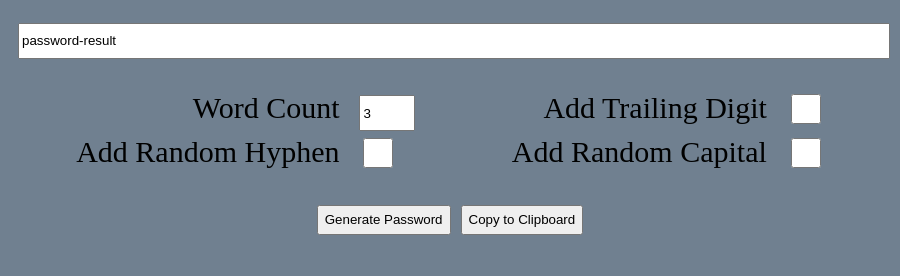
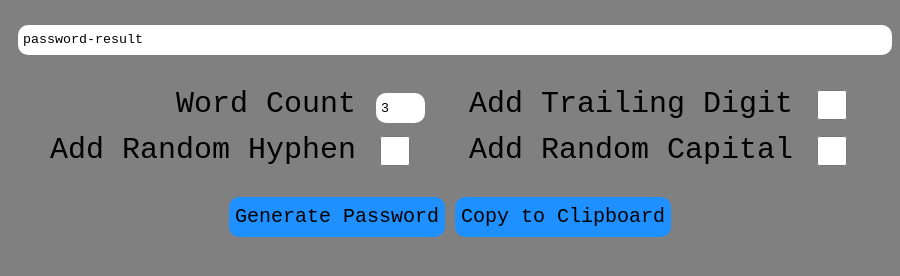
Before and after one commit to BuschEric97/password-generator_electron, an Electron app: page index.html in a window 900 px wide. Drawn offline with Linux system fonts and the light colour scheme.

Commit message:
Rounded some corners and changed colors

```diff
--- a/style.css
+++ b/style.css
@@ -1,11 +1,16 @@
 body {
-    background-color: slategrey;
+    background-color: grey;
     font-size: 30px;
+    font-family: 'Courier New', Courier, monospace;
 }
 
 input[type=text] {
     width: 100%;
     height: 30px;
+    border-radius: 10px;
+    border-width: 0;
+    padding: 0 5px;
+    font-family: 'Courier New', Courier, monospace;
 }
 
 input[type=checkbox] {
@@ -15,8 +20,17 @@ input[type=checkbox] {
 
 input[type=number] {
     height: 30px;
+    border-radius: 10px;
+    border-width: 0;
+    padding: 0 5px;
+    font-family: 'Courier New', Courier, monospace;
 }
 
 button {
-    height: 30px;
+    height: 40px;
+    border-radius: 10px;
+    border-width: 0;
+    font-size: 20px;
+    font-family: 'Courier New', Courier, monospace;
+    background-color: dodgerblue;
 }
```
